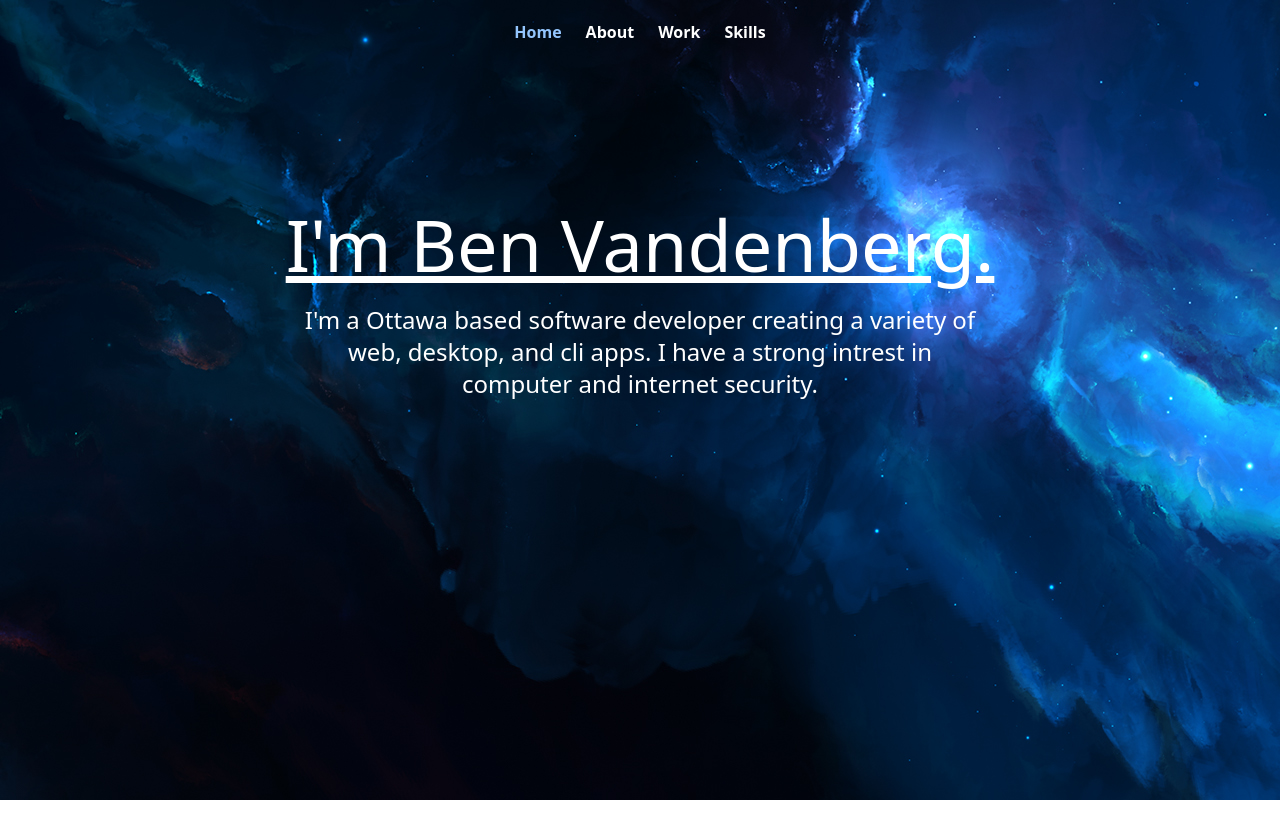
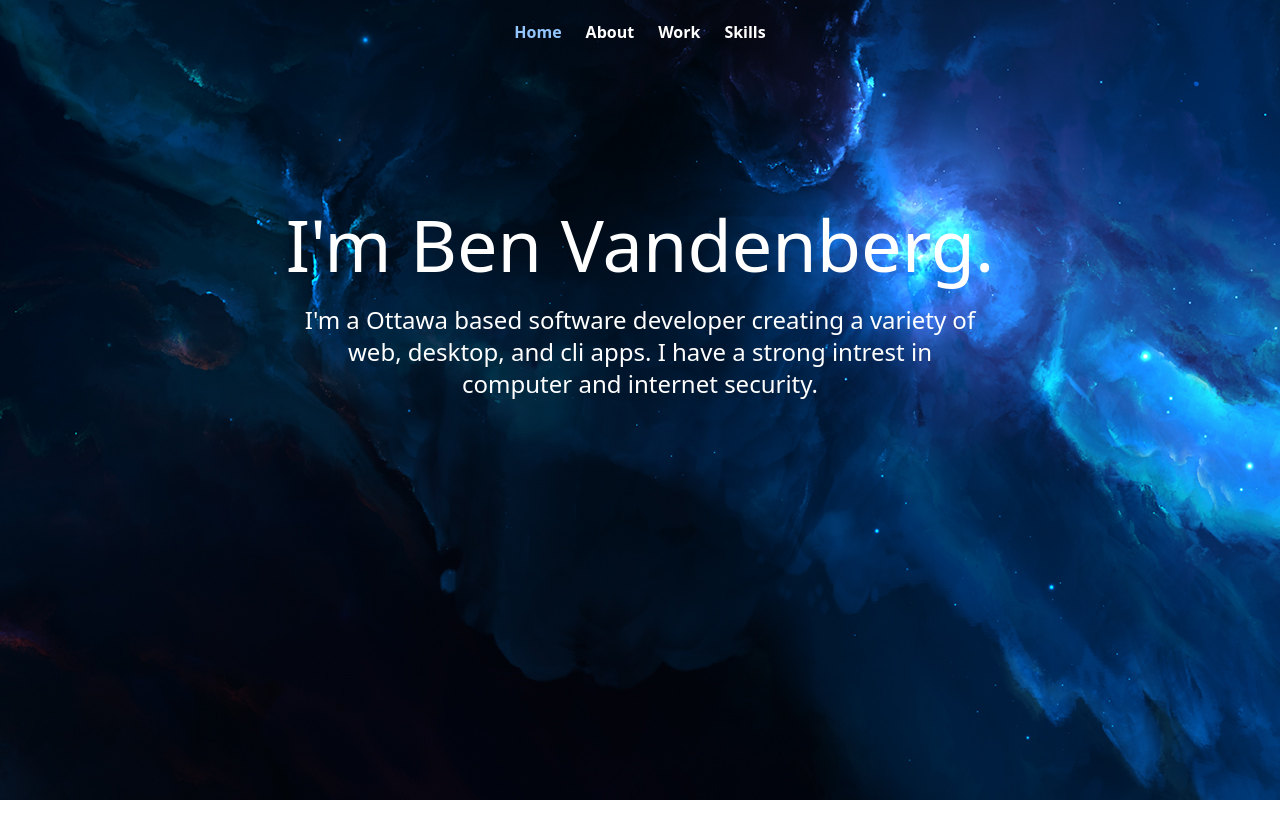
Before and after one commit to BenPVandenberg/Resume-Site, a Next.js app: page / in a window 1280 px wide. Shown: the top 838 px of the page. Built offline with nearby package versions, Linux system fonts and the light colour scheme.

Commit message:
improve css

```diff
--- a/styles/Home.module.css
+++ b/styles/Home.module.css
@@ -1,10 +1,7 @@
 .text {
-    @apply flex flex-col;
-    @apply justify-center;
     @apply h-3/5;
 }
 
 .title {
-    @apply text-7xl;
     @apply pb-6;
 }
--- /dev/null
+++ b/styles/about.module.css
@@ -0,0 +1,3 @@
+.text {
+    @apply h-3/5;
+}
--- a/styles/shared.module.css
+++ b/styles/shared.module.css
@@ -13,6 +13,8 @@
 }
 
 .text {
+    @apply flex flex-col;
+    @apply justify-center;
     @apply text-center;
     @apply mx-auto;
     @apply w-4/5;
@@ -20,8 +22,6 @@
 
 .title {
     @apply text-7xl;
-    @apply h-1/5;
-    @apply underline;
 }
 
 .description {
--- /dev/null
+++ b/styles/skills.module.css
@@ -0,0 +1,3 @@
+.title {
+    @apply pb-10;
+}
--- /dev/null
+++ b/styles/work.module.css
@@ -0,0 +1,3 @@
+.text {
+    @apply h-3/5;
+}
```
